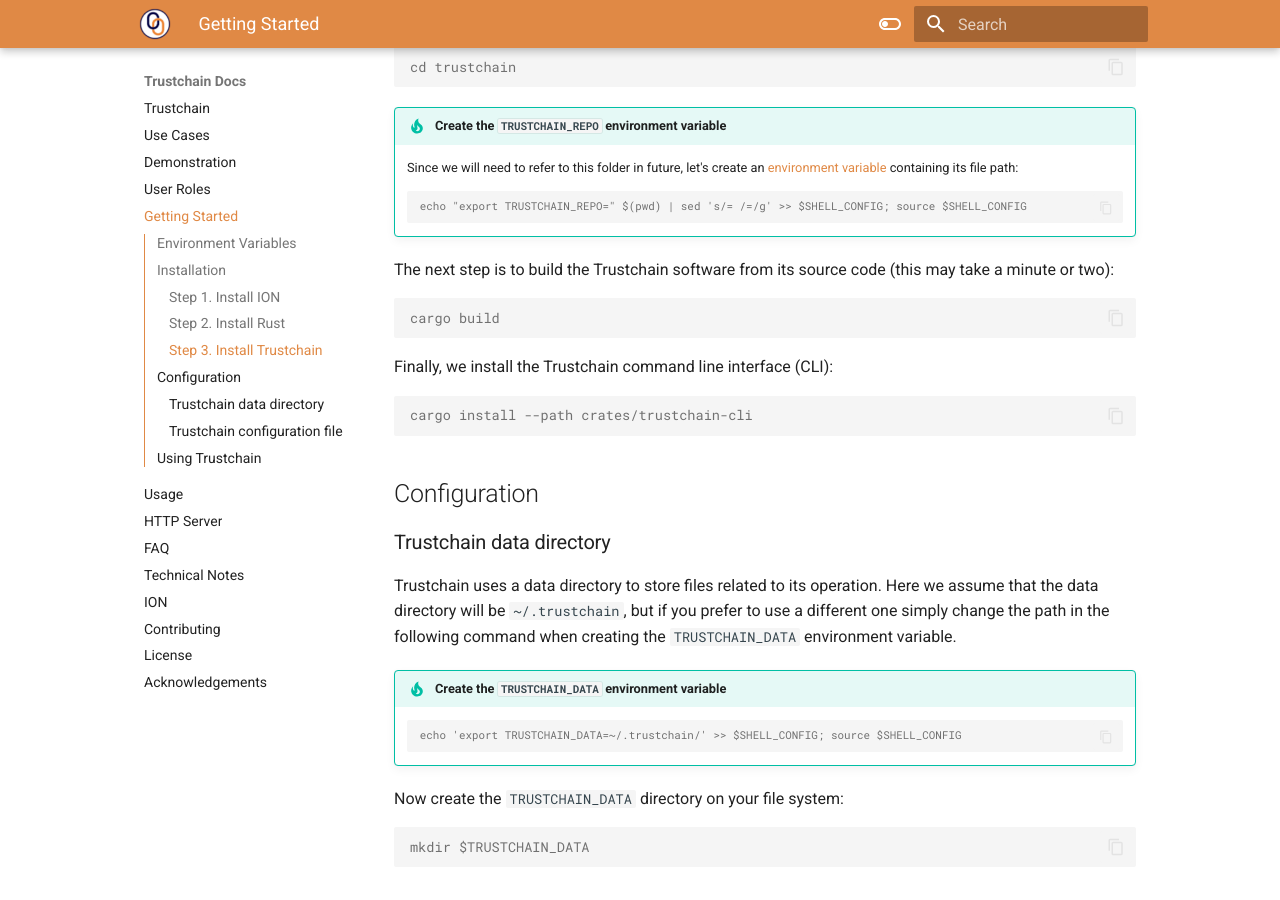
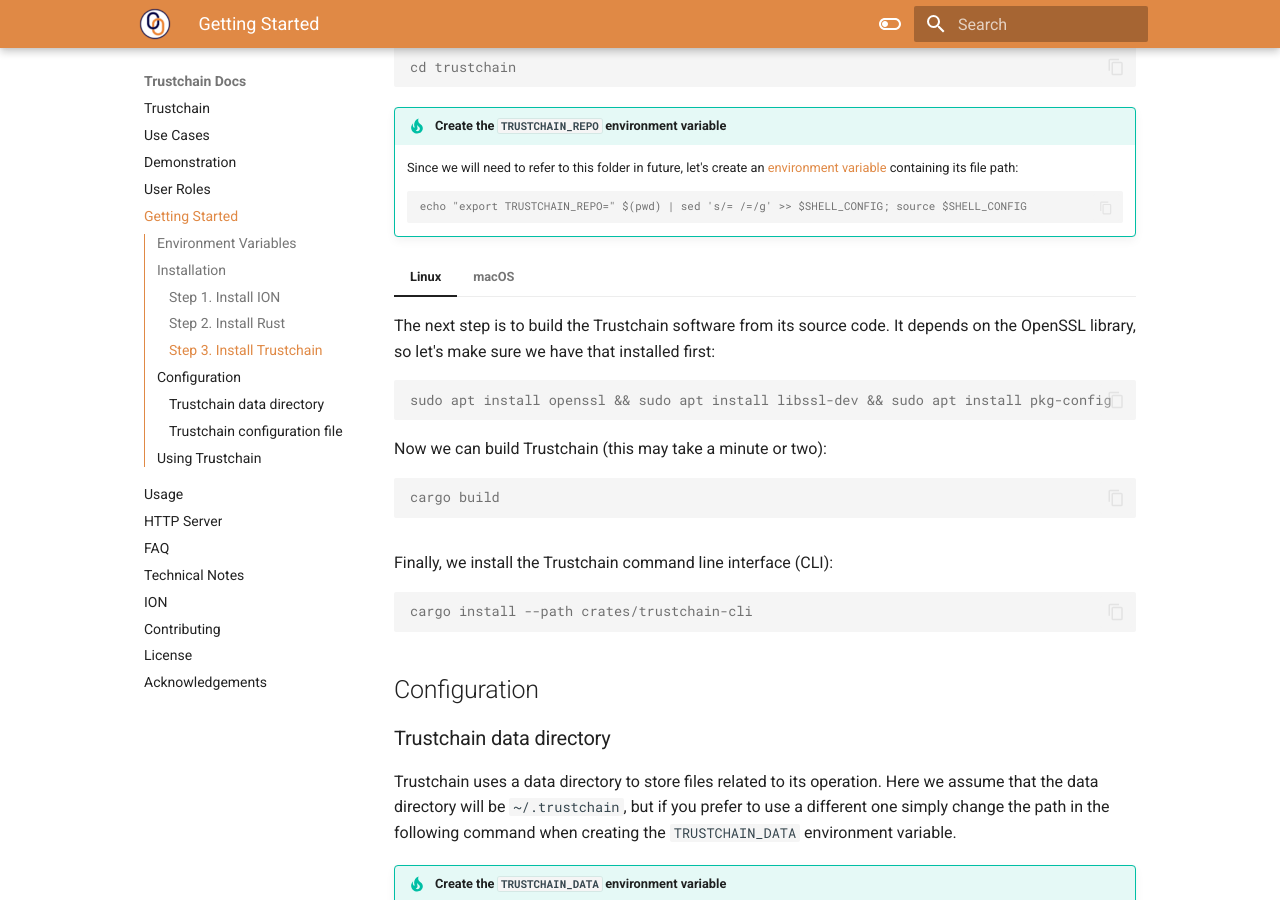
Before and after one commit to alan-turing-institute/trustchain, an MkDocs documentation site: the page built from docs/getting-started.md, in a window 1280 px wide and 900 px high, scrolled down 2304 px. Built offline with MkDocs 1.6.1 and Material for MkDocs 9.7.7, drawn with Linux system fonts in a browser that asks for light colours; nearby versions of some CDN libraries; library files that are not in the unit come from our copies.

Commit message:
Update docs with OpenSSL installation on Linux

````diff
--- a/docs/getting-started.md
+++ b/docs/getting-started.md
@@ -84,10 +84,20 @@
     echo "export TRUSTCHAIN_REPO=" $(pwd) | sed 's/= /=/g' >> $SHELL_CONFIG; source $SHELL_CONFIG
     ```
 
-The next step is to build the Trustchain software from its source code (this may take a minute or two):
-```console
-cargo build
-```
+=== "Linux"
+    The next step is to build the Trustchain software from its source code. It depends on the OpenSSL library, so let's make sure we have that installed first:
+    ```console
+    sudo apt install openssl && sudo apt install libssl-dev && sudo apt install pkg-config
+    ```
+    Now we can build Trustchain (this may take a minute or two):
+    ```console
+    cargo build
+    ```
+=== "macOS"
+    The next step is to build the Trustchain software from its source code (this may take a minute or two):
+    ```console
+    cargo build
+    ```
 
 Finally, we install the Trustchain command line interface (CLI):
 ```console
````
Also changed, not shown: docs/roles.md (+2 -2 lines).
